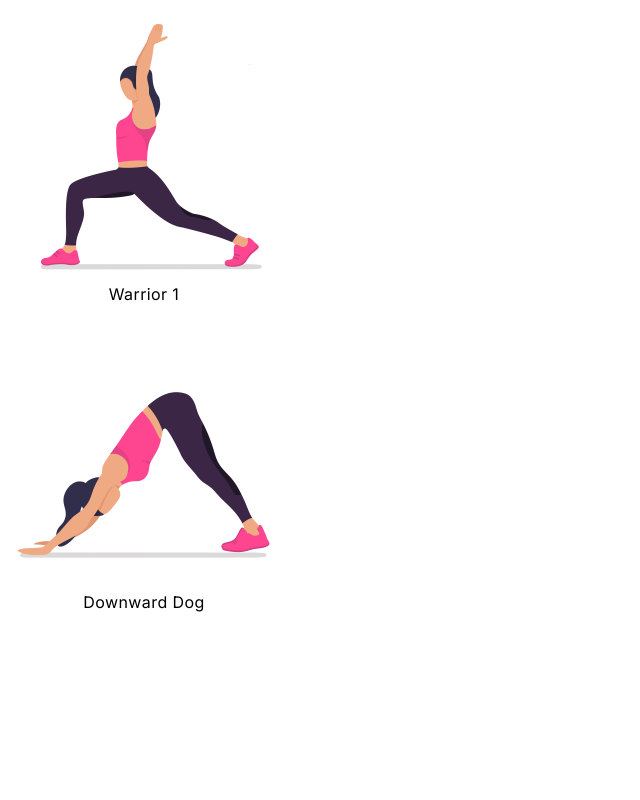
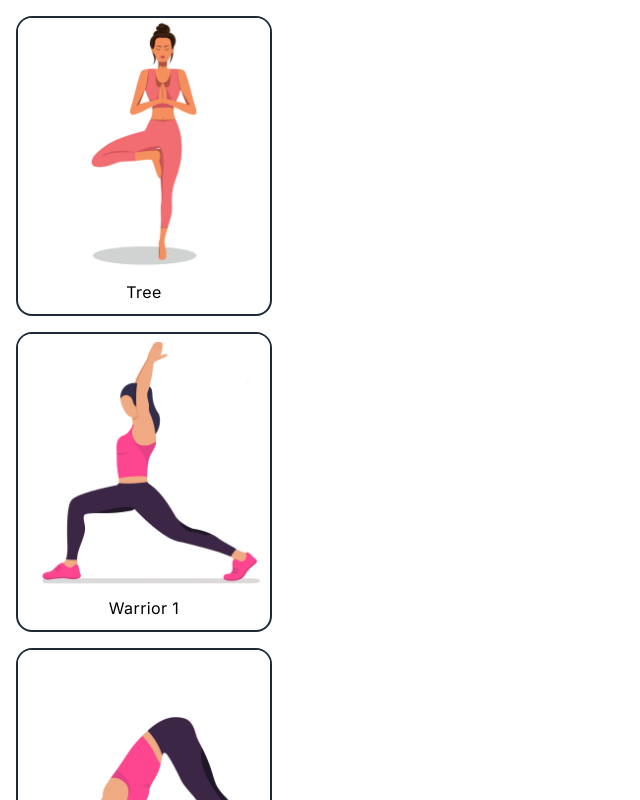
Before and after one commit to rajyavardhanbithale/yoga-trainer-0.1, a Next.js app: page / in a window 1280 px wide. Shown: the top 800 px of the page, without its empty margins (0-640 px from the left). Built offline with nearby package versions, Linux system fonts and the light colour scheme.

Commit message:
yoga position sidebar

```diff
--- a/src/app/components/Sidebar.tsx
+++ b/src/app/components/Sidebar.tsx
@@ -12,6 +12,10 @@ export default function Sidebar() {
     const pose: YogaPose[] = [
         {
             id: 101,
+            name: "tree",
+            image: "tree.png"
+        },        {
+            id: 101,
             name: "warrior 1",
             image: "warrior1.png"
         },
@@ -24,10 +28,10 @@ export default function Sidebar() {
     return (
         <>
 
-            <div className="m-4 grid grid-cols-1 gap-2 w-[20%]">
+            <div className="m-4 grid grid-cols-1 gap-4 w-[20%]">
                 {pose.map((name: YogaPose, idx: number) => (
                     <>
-                        <div key={idx} className="min-h-[100px] rounded-2xl overflow-hidden  hover:bg-gray-200">
+                        <div key={idx} className="min-h-[100px] rounded-2xl overflow-hidden  hover:bg-gray-200 border-2 border-gray-800">
                             <Image
                                 src={`/pose/${name?.image}`}
                                 alt={name.name}
```
Also changed, not shown: public/pose/tree.png (added).
